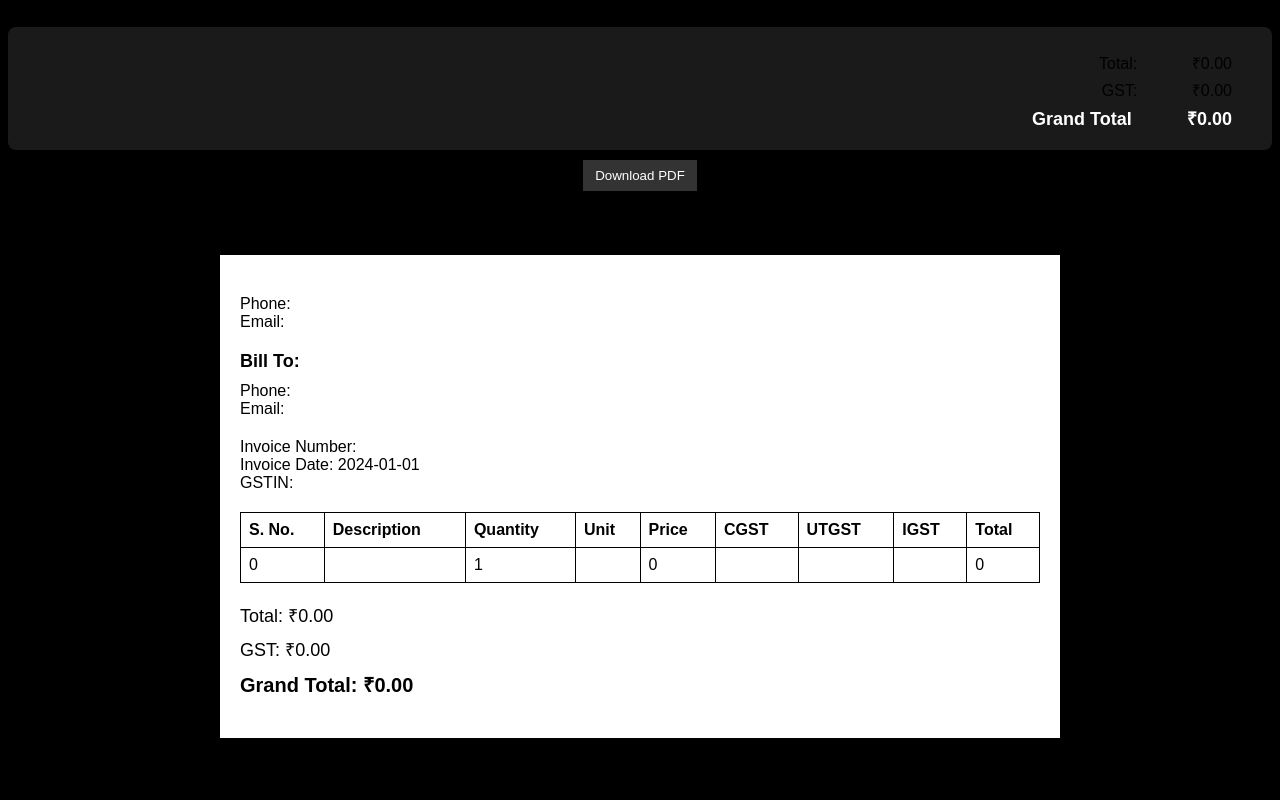
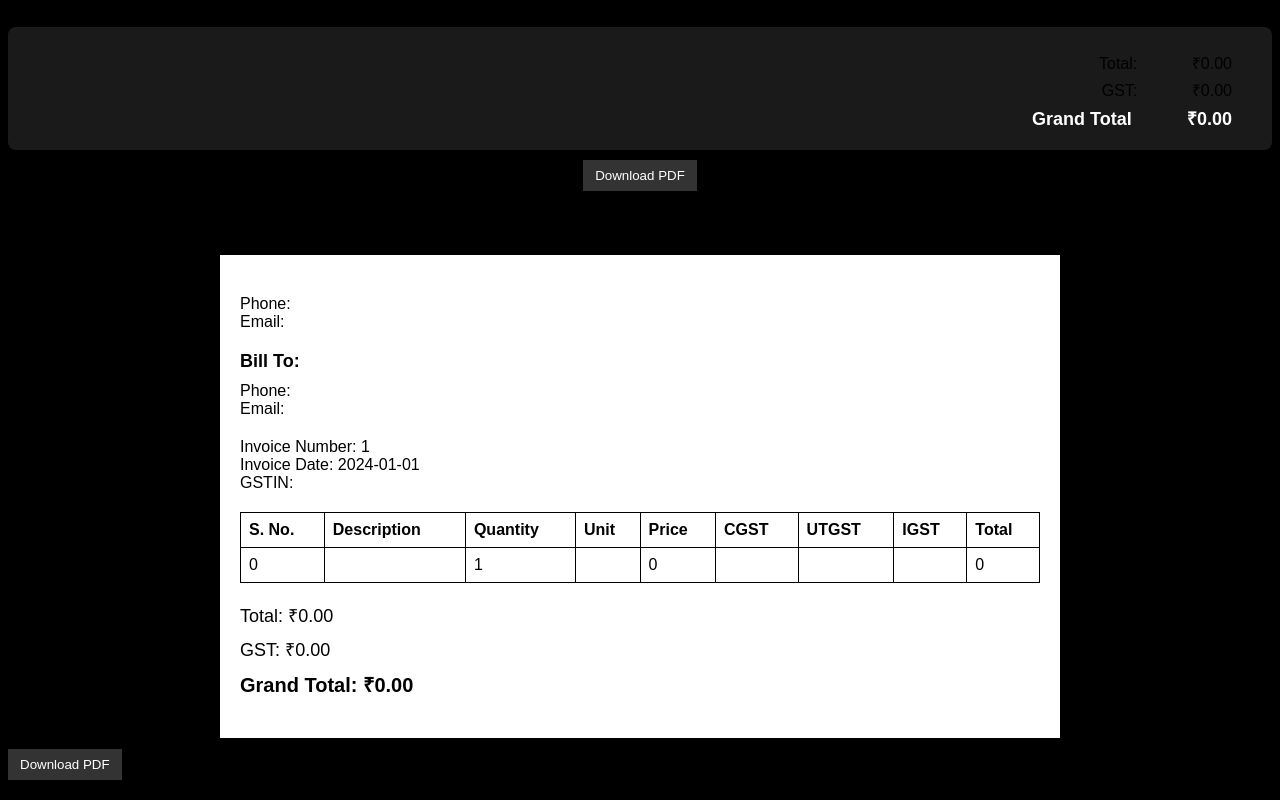
Before and after one commit to priyamkumar/Invoice-Generator, a React (Vite) app: page / in a window 1280 px wide. Shown: the part 1501-2301 px from the top of the page. Before the commit the page ends 2260 px from the top, so only its background shows below. Built offline with nearby package versions, Linux system fonts and the light colour scheme.

Commit message:
adding pdf download functionality

```diff
--- a/package.json
+++ b/package.json
@@ -10,6 +10,9 @@
     "preview": "vite preview"
   },
   "dependencies": {
+    "html2canvas": "^1.4.1",
+    "html2pdf.js": "^0.10.2",
+    "jspdf": "^2.5.2",
     "react": "^18.3.1",
     "react-dom": "^18.3.1",
     "react-router-dom": "^6.27.0"
--- a/src/Components/BillInfo.jsx
+++ b/src/Components/BillInfo.jsx
@@ -1,10 +1,13 @@
-import React, { useState } from "react";
+import React, { useState, useRef } from "react";
 import InvoiceDetails from "./InvoiceDetails";
 import DateInvoiceGST from "./DateInvoiceGST";
 import ItemTable from "./ItemTable";
 import TotalAmount from "./TotalAmount";
 import PreviewPdfButton from "./PreviewPdfButton";
 import DocumentPreview from "./DocumentPreview";
+import jsPDF from "jspdf";
+import html2canvas from "html2canvas";
+import html2pdf from 'html2pdf.js';
 
 export default function BillInfo() {
   const [items, setItems] = useState([
@@ -38,9 +41,39 @@ export default function BillInfo() {
   const totalAmount = items.reduce((acc, cur) => acc + parseFloat(cur.amount || 0), 0);
   const totalGst = items.reduce((acc, cur) => acc + parseFloat(cur.cgstAmount || 0) + parseFloat(cur.utgstAmount || 0) + parseFloat(cur.igstAmount || 0), 0);
 
-  const [invoiceNumber, setInvoiceNumber] = useState();
+  const [invoiceNumber, setInvoiceNumber] = useState(1);
   const [invoiceDate, setInvoiceDate] = useState("2024-01-01");
   const [gstNum, setGstNum] = useState();
+
+  const printRef = useRef();
+
+  // const handleDownloadPdf = async () => {
+  //   const element = printRef.current;
+  //   const canvas = await html2canvas(element, { scale: 2 });  // scale: 2 for high-quality PDF
+  //   const data = canvas.toDataURL("image/png");
+  //   const pdf = new jsPDF("p", "mm", "a4");
+
+  //   const imgProps = pdf.getImageProperties(data);
+  //   const pdfWidth = pdf.internal.pageSize.getWidth();
+  //   const pdfHeight = (imgProps.height * pdfWidth) / imgProps.width;
+
+  //   pdf.addImage(data, "PNG", 0, 0, pdfWidth, pdfHeight);
+  //   pdf.save(`${invoiceNumber}Invoice.pdf`);
+  // };
+
+  const handleDownloadPdf = () => {
+    const element = printRef.current;
+
+    const options = {
+      margin: 1,
+      filename: 'invoice.pdf',
+      image: { type: 'jpeg', quality: 0.98 },
+      html2canvas: { scale: 2 },
+      jsPDF: { unit: 'mm', format: 'a4', orientation: 'portrait' }
+    };
+
+    html2pdf().set(options).from(element).save();
+  };
 
   return (
     <div className="invoice-details">
@@ -49,7 +82,9 @@ export default function BillInfo() {
       <ItemTable items={items} setItems={setItems} />
       <TotalAmount totalAmount={totalAmount} totalGst={totalGst} />
       <PreviewPdfButton />
-      <DocumentPreview items={items} details={details} date={invoiceDate} invoice={invoiceNumber} gst={gstNum} totalAmount={totalAmount} totalGst={totalGst}/>
+      <div ref={printRef}><DocumentPreview items={items} details={details} date={invoiceDate} invoice={invoiceNumber} gst={gstNum} totalAmount={totalAmount} totalGst={totalGst}/>
+      </div>
+      <button onClick={handleDownloadPdf}>Download PDF</button>
     </div>
   );
 }
```
Also changed, not shown: 1 other file (tests, documents, lock files or other folders).
